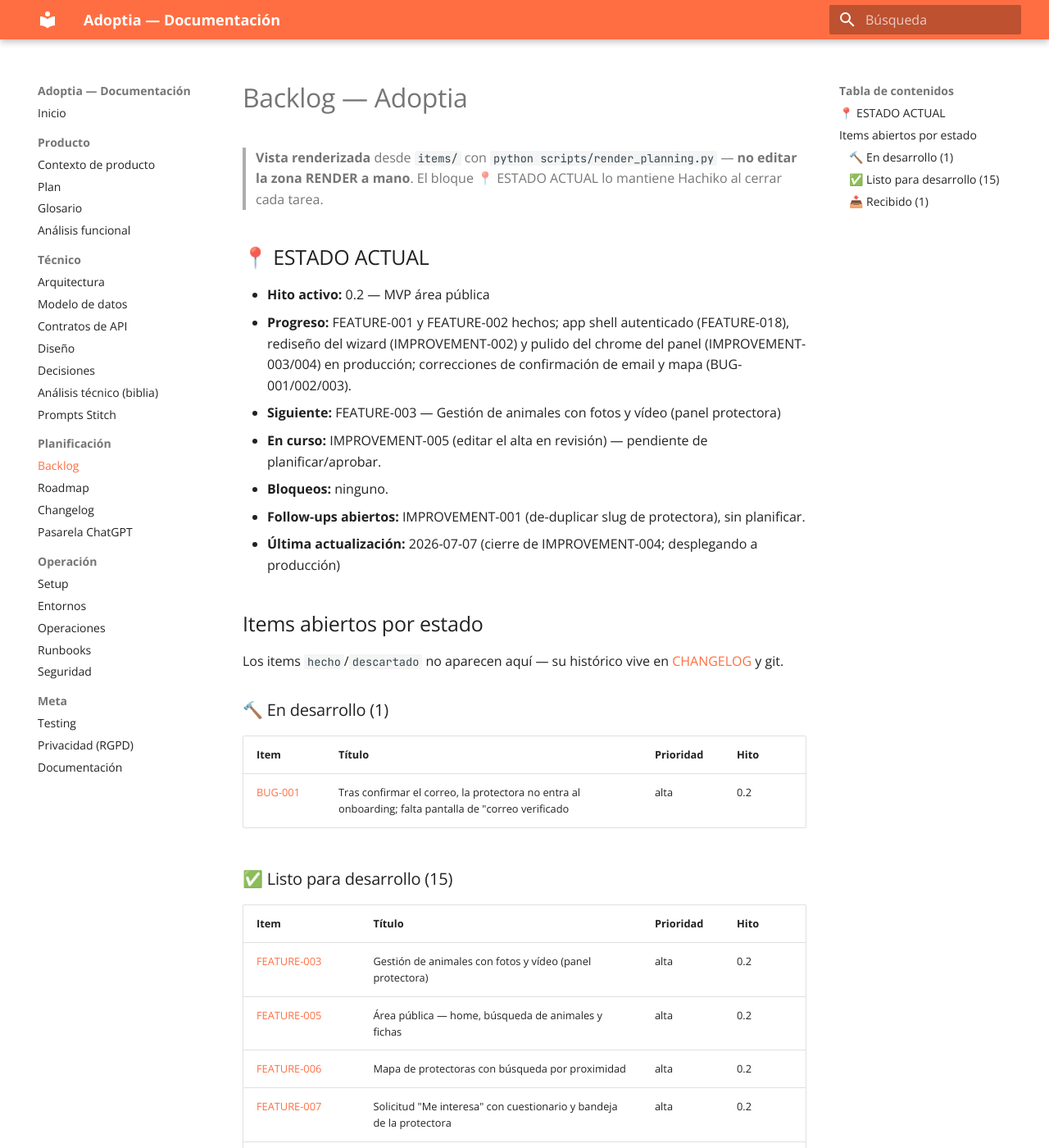
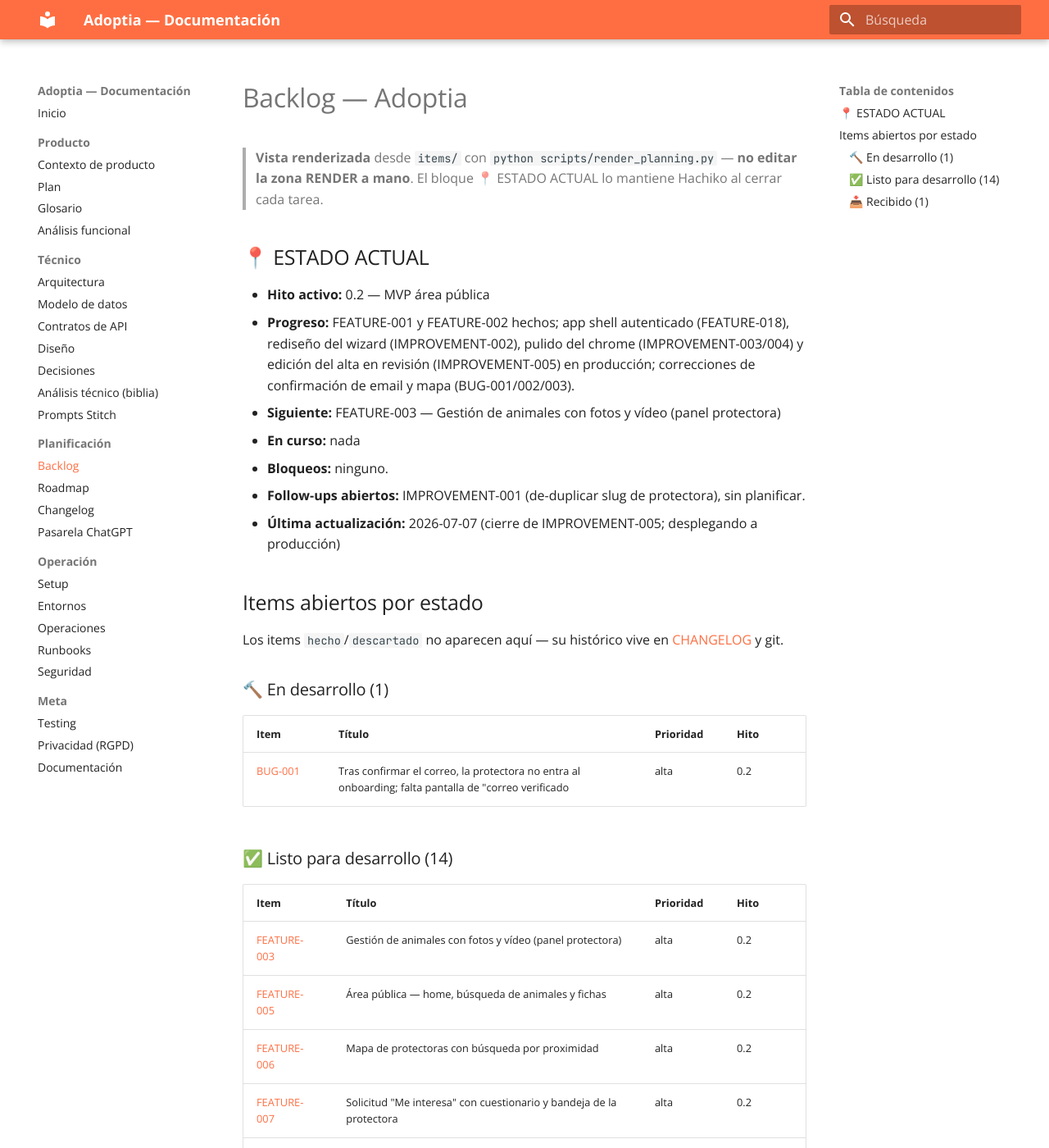
Before and after one commit to GorkaAnasinf/Adoptia, an MkDocs documentation site: the page built from docs/planning/BACKLOG.md, in a window 1280 px wide and 1400 px high. Shown: the whole window at 82% size. Built offline with MkDocs 1.6.1 and Material for MkDocs 9.7.7, drawn with Linux system fonts in a browser that asks for light colours; some of the changed text lies outside the part shown.

Commit message:
docs(planning): cierra IMPROVEMENT-005 y alinea documentación
CHANGELOG 0.0.11, item a hecho, ESTADO ACTUAL y render.

Co-Authored-By: Claude Opus 4.8 <noreply@anthropic.com>

```diff
--- a/docs/planning/BACKLOG.md
+++ b/docs/planning/BACKLOG.md
@@ -6,12 +6,12 @@
 ## 📍 ESTADO ACTUAL
 
 - **Hito activo:** 0.2 — MVP área pública
-- **Progreso:** FEATURE-001 y FEATURE-002 hechos; app shell autenticado (FEATURE-018), rediseño del wizard (IMPROVEMENT-002) y pulido del chrome del panel (IMPROVEMENT-003/004) en producción; correcciones de confirmación de email y mapa (BUG-001/002/003).
+- **Progreso:** FEATURE-001 y FEATURE-002 hechos; app shell autenticado (FEATURE-018), rediseño del wizard (IMPROVEMENT-002), pulido del chrome (IMPROVEMENT-003/004) y edición del alta en revisión (IMPROVEMENT-005) en producción; correcciones de confirmación de email y mapa (BUG-001/002/003).
 - **Siguiente:** FEATURE-003 — Gestión de animales con fotos y vídeo (panel protectora)
-- **En curso:** IMPROVEMENT-005 (editar el alta en revisión) — pendiente de planificar/aprobar.
+- **En curso:** nada
 - **Bloqueos:** ninguno.
 - **Follow-ups abiertos:** IMPROVEMENT-001 (de-duplicar slug de protectora), sin planificar.
-- **Última actualización:** 2026-07-07 (cierre de IMPROVEMENT-004; desplegando a producción)
+- **Última actualización:** 2026-07-07 (cierre de IMPROVEMENT-005; desplegando a producción)
 
 ## Items abiertos por estado
 
@@ -24,7 +24,7 @@ Los items `hecho`/`descartado` no aparecen aquí — su histórico vive en [CHAN
 |------|--------|-----------|------|
 | [BUG-001](items/BUG-001.md) | Tras confirmar el correo, la protectora no entra al onboarding; falta pantalla de "correo verificado | alta | 0.2 |
 
-### ✅ Listo para desarrollo (15)
+### ✅ Listo para desarrollo (14)
 
 | Item | Título | Prioridad | Hito |
 |------|--------|-----------|------|
@@ -38,7 +38,6 @@ Los items `hecho`/`descartado` no aparecen aquí — su histórico vive en [CHAN
 | [FEATURE-010](items/FEATURE-010.md) | Área personal del adoptante — solicitudes, favoritos y alertas | media | 0.3 |
 | [FEATURE-011](items/FEATURE-011.md) | Moderación de contenido y cuentas (admin) | media | 0.3 |
 | [FEATURE-012](items/FEATURE-012.md) | Animales perdidos y encontrados | media | 0.4 |
-| [IMPROVEMENT-005](items/IMPROVEMENT-005.md) | Editar los datos de la protectora mientras el alta está en revisión | media | 0.2 |
 | [FEATURE-013](items/FEATURE-013.md) | Apadrinamiento y donaciones | baja | 0.4 |
 | [FEATURE-014](items/FEATURE-014.md) | Estadísticas para protectoras y difusión en redes | baja | 0.4 |
 | [FEATURE-015](items/FEATURE-015.md) | Contenido educativo sobre adopción responsable | baja | 0.4 |
```
Also changed, not shown: docs/planning/CHANGELOG.md (+6 -0 lines), docs/planning/ROADMAP.md (+2 -2 lines), docs/planning/items/IMPROVEMENT-005.md (+7 -7 lines), docs/planning/items/INDEX.md (+1 -1 lines), docs/product/PRODUCT_CONTEXT.md (+1 -1 lines).
